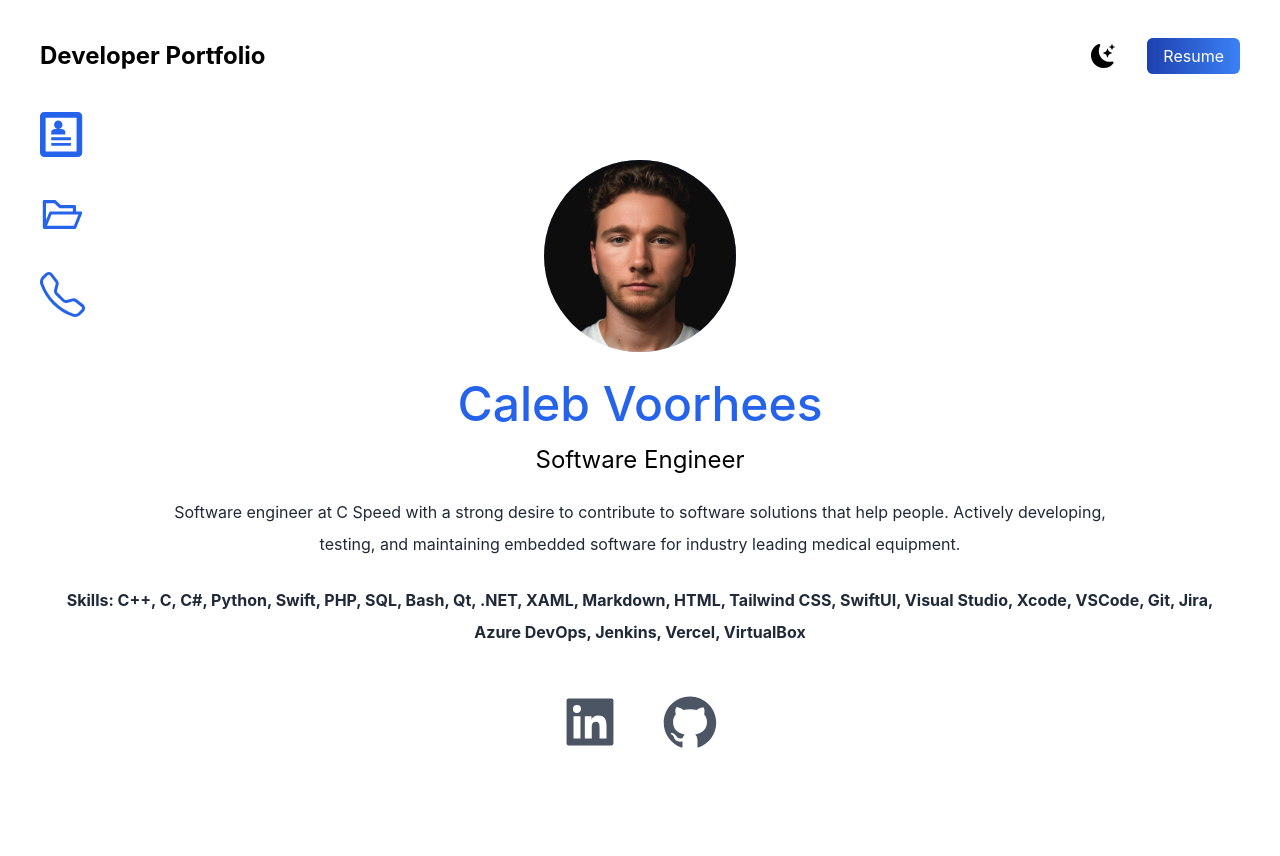
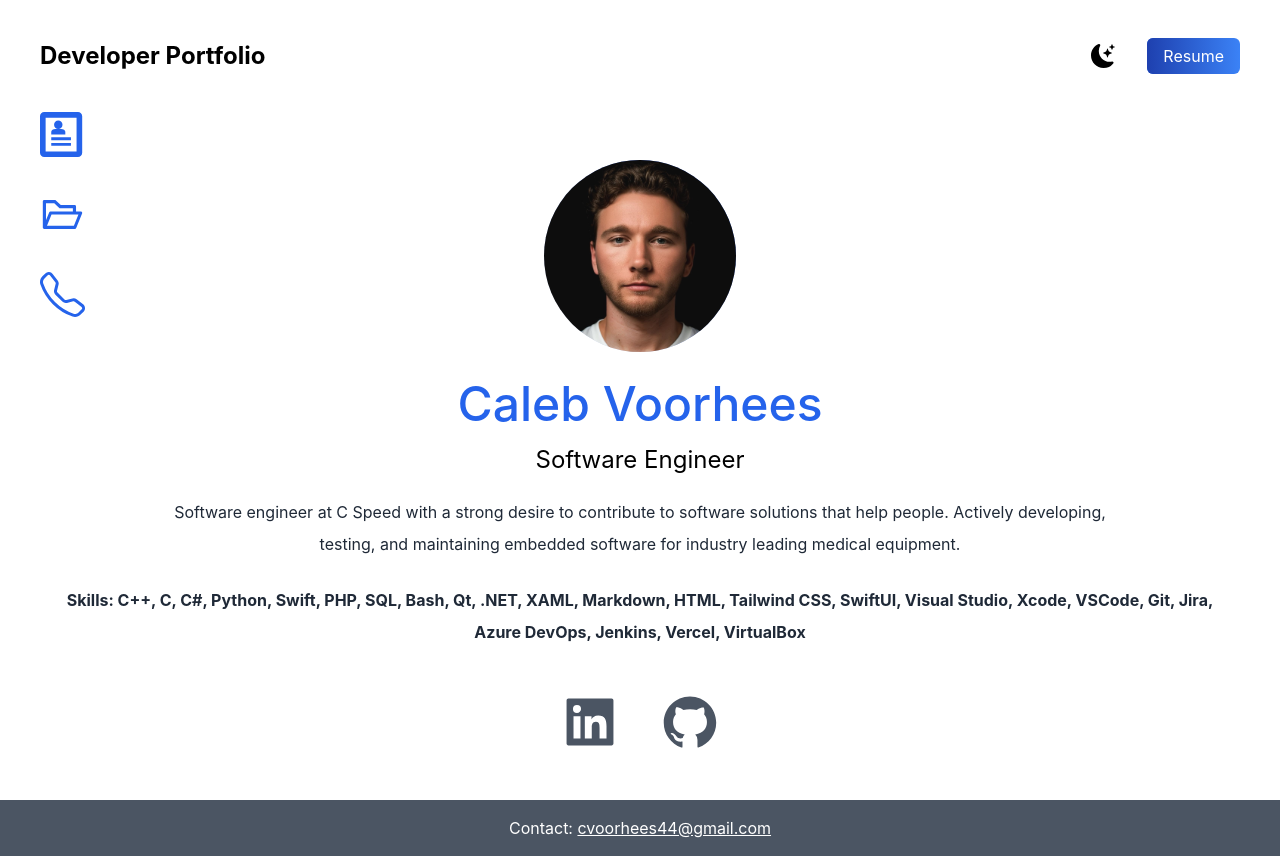
Before and after one commit to cvoorhees15/caleb-dev-portfolio, a Next.js app: page / in a window 1280 px wide. Before the commit the page ends 800 px from the top, so only its background shows below. Built offline with nearby package versions, Linux system fonts and the light colour scheme.

Commit message:
Update home page - Add footer with contact - Add browser tab icon

```diff
--- a/pages/index.js
+++ b/pages/index.js
@@ -12,7 +12,7 @@ export default function Home() {
       <Head>
         <title>Caleb Voorhees Portfolio</title>
         <meta name="description" content="Generated by create next app" />
-        <link rel="icon" href="/favicon.ico" />
+        <link rel="icon" href="/caleb.png" />
       </Head>
 
       <main className="bg-white px-10 dark:bg-gray-900">
@@ -70,6 +70,12 @@ export default function Home() {
 
 
       </main>
+
+	   <footer className="bg-gray-600 text-white py-4 text-center">
+        <p className="text-md">
+          Contact: <a href="mailto:cvoorhees44@gmail.com" className="underline">cvoorhees44@gmail.com</a>
+        </p>
+      </footer>
     </div>
   )
 }
```
